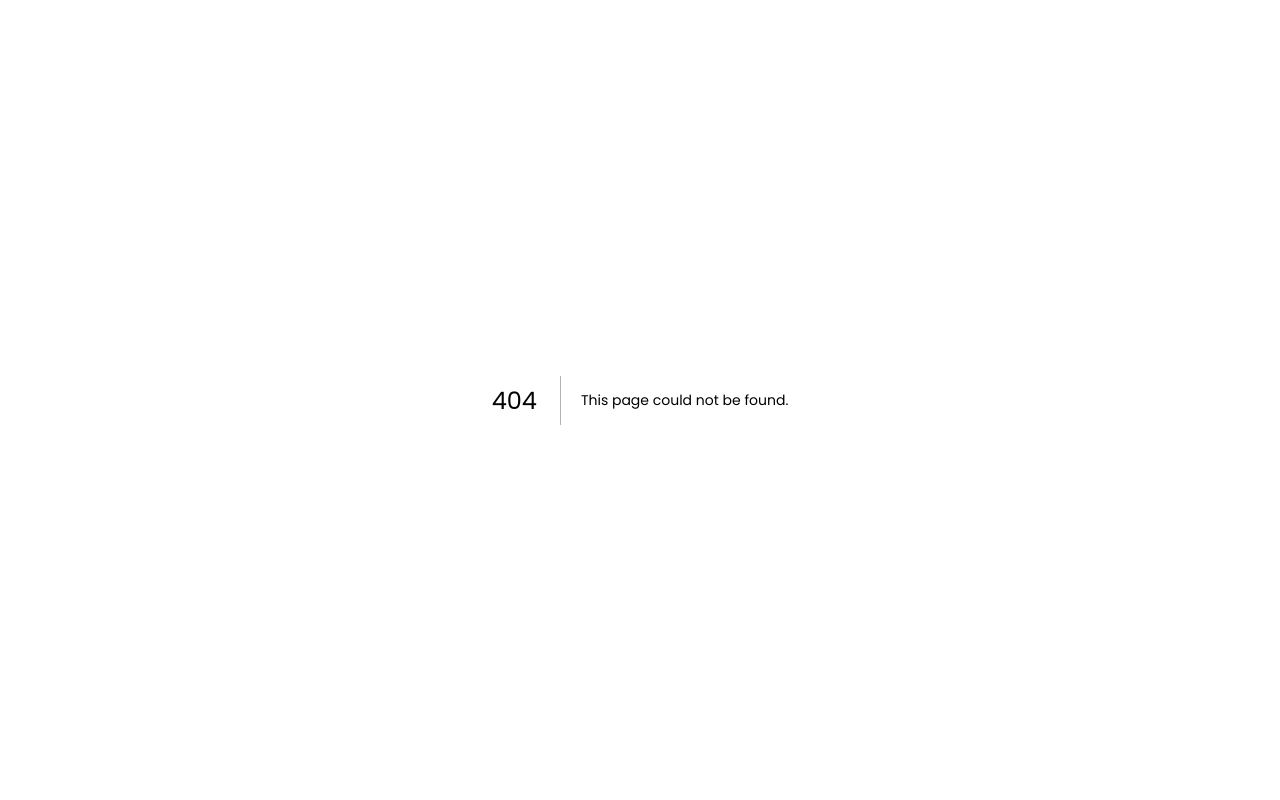
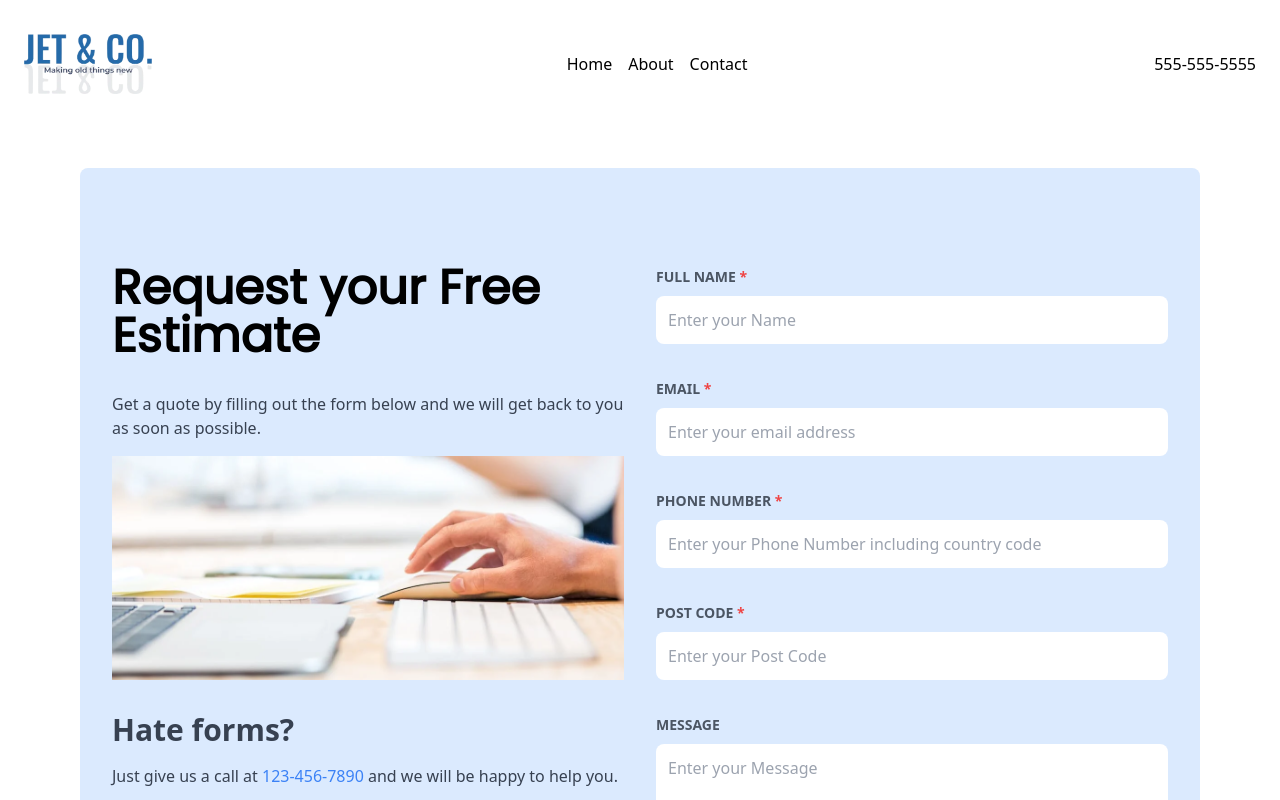
Before and after one commit to vr10t/jetandco, a Next.js app: page /contact in a window 1280 px wide. Before the commit this address had no page. Shown: the top 800 px of the page. Built offline with nearby package versions, Linux system fonts and the light colour scheme; a web font is replaced by a local one.

Commit message:
add contact page

```diff
--- a/src/components/Content.tsx
+++ b/src/components/Content.tsx
@@ -188,9 +188,8 @@ const Jumbotron: React.FC<JumbotronProps> = ({
     <div className="container mx-auto my-24 px-6">
       <section className="mb-32">
         <div
-          className="relative overflow-hidden bg-fixed"
+          className="relative overflow-hidden bg-center bg-no-repeat"
           style={{
-            backgroundPosition: "50%",
             backgroundImage: `url('${image}')`,
             height: "500px",
           }}
@@ -305,27 +304,28 @@ const GallerySection: React.FC<GallerySectionProps> = ({ items }) => {
                 className="relative h-44  w-72 overflow-hidden rounded-lg shadow-lg"
               >
                 <div className="relative z-10 h-0 w-full bg-red-500">
-                  <div className="absolute left-2 top-4 rounded bg-black/50 px-1 text-white">
+                  <div className="absolute select-none pointer-events-none left-2 top-4 rounded bg-black/50 px-1 text-white">
                     Before
                   </div>
-                  <div className="absolute right-2 top-4 rounded bg-black/50 px-1 text-white">
+                  <div className="absolute select-none pointer-events-none right-2 top-4 rounded bg-black/50 px-1 text-white">
                     After
                   </div>
                 </div>
                 {/* eslint-disable-next-line*/}
                 {/* @ts-ignore */}
                 <ImageSlider
-                  className=""
+                  className="dragg"
                   secondComponent={
-                    <div className="relative w-72 h-64">
-                    <Image className="object-cover" fill src={"/"+item.image.before} alt={item.title + " Before"} />
+                    <div draggable={false} className="relative w-72 h-64">
+                    <Image draggable={false} className="object-cover" fill src={"/"+item.image.before} alt={item.title + " Before"} />
                     </div>
                   }
                   firstComponent={
-                    <div className="relative w-72 h-64">
-                  <Image className="object-cover" fill src={"/"+item.image.after} alt={item.title + " After"} />
+                    <div draggable={false} className="relative w-72 h-64">
+                  <Image draggable={false} className="object-cover" fill src={"/"+item.image.after} alt={item.title + " After"} />
                   </div>
                   }
+                  delimiterIconStyles={{opacity: "0"}}
                 />
               </div>
             ))}
--- a/src/components/Layout.tsx
+++ b/src/components/Layout.tsx
@@ -13,7 +13,13 @@ const Layout: React.FC<LayoutProps> = ({ title, children }) => {
       <title>{title}</title>
 
       <div className="flex flex-col items-center justify-center min-h-screen py-2">
-        <Navbar />
+        <Navbar
+          links={[
+            { label: "Home", href: "/" },
+            { label: "About", href: "/about" },
+            { label: "Contact", href: "/contact" },
+          ]}
+         />
         <main className="flex max-w-full flex-col items-center justify-center text-center lg:px-20">
           {children}
         </main>
--- a/src/components/MainPage.tsx
+++ b/src/components/MainPage.tsx
@@ -87,10 +87,16 @@ const MainPage: React.FC = () => {
           },
           {
             image: "removing-dirt-1.webp",
-            title: "Concrete Cleaning",
+            title: "Pavement Cleaning",
             description:
               "Restore concrete surfaces like walkways, patios, and parking lots with our pressure washing.",
           },
+          {
+            image: "removing-dirt-2.webp",
+            title: "House Washing",
+            description:
+              "Remove dirt, grime, and stains from your home's exterior with our house washing service.",
+          }
         ]}
         title="
             Professional Exterior Cleaning Services
@@ -168,9 +174,9 @@ const MainPage: React.FC = () => {
       />
 
       <Jumbotron
-        title="Unparalleled Pressure Cleaning Services"
+        title="Ready to restore your property?"
         linkText="Get your free quote Now"
-        image="https://images.squarespace-cdn.com/content/v1/5c7c57e4840b1629e74fd189/1557788056855-17QEF1PZ0US9ZECTJ5MX/imag+4.jpg?format=2500w"
+        image="/roof-cleaning.webp"
         link="/contact"
       />
     </div>
--- a/src/components/Navbar.tsx
+++ b/src/components/Navbar.tsx
@@ -1,25 +1,71 @@
-import Image from "next/image";
-import Link from "next/link";
-import React from "react";
+// Navbar.tsx
 
-const Navbar: React.FC = () => {
+import Image from 'next/image';
+import React, { useState } from 'react';
+
+type Props = {
+  links: { label: string; href: string }[];
+};
+
+const Navbar: React.FC<Props> = ({ links }) => {
+  const [isOpen, setIsOpen] = useState(false);
+
+  const toggleMenu = () => {
+    setIsOpen(!isOpen);
+  };
+  console.log(links);
+
   return (
-    <nav className="relative flex flex-wrap items-center justify-between w-full py-2 text-black bg-white shadow-lg ">
-      <div className="flex flex-wrap items-center justify-between w-full px-3">
-        <Link className="relative h-16 w-44 " href="/">
-          <Image
-            className="h-full w-full object-scale-down"
-            src="/logo.webp"
-            fill
-            alt="logo"
-            sizes="(max-width: 639px) 100vw, (max-width: 1079px) 100vw, 1079px"
-          />
-        </Link>
-        <a className="text-xl font-bold" href="tel:+380 67 777 77 77">
-          +380 67 777 77 77
-        </a>
+    <nav className="p-6 w-full">
+      <div className="flex items-center justify-between flex-wrap">
+        <div className="flex items-center w-32 flex-shrink-0 mr-6">
+          <div className="relative h-16 w-full">
+            <Image src="/logo.webp" layout="fill" objectFit="contain" alt="logo" />
+            </div>
+        </div>
+        <div className="block lg:hidden">
+          <button
+            className="flex items-center px-3 py-2 border rounded hover:border-black"
+            onClick={toggleMenu}
+          >
+            <svg
+              className="fill-current h-3 w-3"
+              viewBox="0 0 20 20"
+              xmlns="http://www.w3.org/2000/svg"
+            >
+              <title>Menu</title>
+              <path d="M0 3h20v2H0V3zm0 6h20v2H0V9zm0 6h20v2H0v-2z" />
+            </svg>
+          </button>
+        </div>
+        <div
+          className={`${
+            isOpen ? 'block' : 'hidden'
+          } w-full block flex-grow lg:flex lg:items-center lg:w-auto`}
+        >
+          <div className="lg:flex-grow lg:text-center">
+            {links.map((link, index) => (
+              <a
+                key={index}
+                href={link.href}
+                className="block mt-4 lg:inline-block lg:mt-0 hover:text-black mr-4"
+              >
+                {link.label}
+              </a>
+            ))}
+          </div>
+        </div>
+        <div className="hidden lg:block">
+          <a
+            href="tel:555-555-5555"
+            className=""
+          >
+          555-555-5555
+          </a>
+          </div>
       </div>
     </nav>
   );
 };
+
 export default Navbar;
--- a/src/pages/about.tsx
+++ b/src/pages/about.tsx
@@ -122,3 +122,5 @@ const About: NextPage = () => {
 </>
   );
 }
+
+export default About;
--- /dev/null
+++ b/src/pages/contact.tsx
@@ -0,0 +1,149 @@
+import { NextPage } from "next";
+import Image from "next/image";
+import React from "react";
+import Layout from "../components/Layout";
+
+const Contact: NextPage = () => {
+  const [formData, setFormData] = React.useState({
+    name: "",
+    email: "",
+    phone: "",
+    postcode: "",
+    message: "",
+  });
+  const formRef = React.useRef<HTMLFormElement>(null);
+  function handleSubmit(e: React.FormEvent<HTMLFormElement>) {
+    e.preventDefault();
+    console.log(formData);
+  }
+
+  return (
+    <Layout title="Contact Us">
+      <div className="w-full px-8 py-24 mx-auto text-start bg-blue-100 my-12 rounded-lg grid grid-cols-1 gap-8 /50 md:grid-cols-2">
+        <div className="flex flex-col justify-start">
+          <div>
+            <h2 className="text-4xl font-bold leading-tight lg:text-5xl">
+              Request your Free Estimate
+            </h2>
+            <div className="mt-8 text-gray-700 ">
+              Get a quote by filling out the form below and we will get back to you as soon as possible.
+            </div>
+          </div>
+          <div className="mt-4 relative h-56 text-center">
+            <Image
+              className="object-cover"
+              fill
+              src="/contact.webp"
+              alt="Contact"
+            />
+          </div>
+          <div className="mt-8 text-gray-700 ">
+            <p className="text-xl font-bold leading-tight lg:text-3xl">
+              Hate forms?
+            </p>
+            <div className="mt-4">
+              <p>
+                Just give us a call at{" "}
+                <a className="text-blue-500" href="tel:123-456-7890">
+                  123-456-7890
+                </a>{" "}
+                and we will be happy to help you.
+              </p>
+            </div>
+            </div>
+        </div>
+        <form onSubmit={handleSubmit} ref={formRef}>
+          <div>
+            <span className="text-sm font-bold text-gray-600 uppercase ">
+              Full Name <span className="text-red-500">*</span>
+            </span>
+            <input
+              id="name"
+              name="name"
+              className="w-full p-3 mt-2 rounded-lg focus:shadow-outline bg-primary-100 focus:ring-primary-400 focus:outline-none focus:ring-2 "
+              type="text"
+              placeholder="Enter your Name"
+              value={formData.name}
+              onChange={(e) =>
+                setFormData({ ...formData, name: e.target.value })
+              }
+              required
+            />
+          </div>
+          <div className="mt-8">
+            <span className="text-sm font-bold text-gray-600 uppercase ">
+              Email <span className="text-red-500">*</span>
+            </span>
+            <input
+              id="email"
+              className="w-full p-3 mt-2 rounded-lg focus:shadow-outline bg-primary-100 focus:ring-primary-400 focus:outline-none focus:ring-2 "
+              type="email"
+              placeholder="Enter your email address"
+              value={formData.email}
+              onChange={(e) =>
+                setFormData({ ...formData, email: e.target.value })
+              }
+              required
+            />
+          </div>
+          <div className="mt-8">
+            <span className="text-sm font-bold text-gray-600 uppercase ">
+              Phone Number <span className="text-red-500">*</span>
+            </span>
+            <input
+              id="phone"
+              className="w-full p-3 mt-2 rounded-lg focus:shadow-outline bg-primary-100 focus:ring-primary-400 focus:outline-none focus:ring-2 "
+              type="tel"
+              placeholder="Enter your Phone Number including country code"
+              value={formData.phone}
+              onChange={(e) =>
+                setFormData({ ...formData, phone: e.target.value })
+              }
+              required
+            />
+          </div>
+          <div className="mt-8">
+            <span className="text-sm font-bold text-gray-600 uppercase ">
+              Post Code <span className="text-red-500">*</span>
+            </span>
+            <input
+              id="postcode"
+              className="w-full p-3 mt-2 rounded-lg focus:shadow-outline bg-primary-100 focus:ring-primary-400 focus:outline-none focus:ring-2 "
+              type="text"
+              value={formData.postcode}
+              onChange={(e) =>
+                setFormData({ ...formData, postcode: e.target.value })
+              }
+              placeholder="Enter your Post Code"
+              required
+            />
+          </div>
+
+          <div className="mt-8">
+            <span className="text-sm font-bold text-gray-600 uppercase ">
+              Message
+            </span>
+            <textarea
+              id="message"
+              className="w-full h-32 p-3 mt-2 rounded-lg focus:shadow-outline bg-primary-100 focus:ring-primary-400 focus:outline-none focus:ring-2 "
+              placeholder="Enter your Message"
+              value={formData.message}
+              onChange={(e) =>
+                setFormData({ ...formData, message: e.target.value })
+              }
+            ></textarea>
+          </div>
+          <div className="mt-8">
+            <button
+              className="w-full p-3 text-sm font-bold tracking-wide text-gray-700 uppercase rounded-lg focus:shadow-outline bg-blue-300 hover:bg-primary-700 focus:outline-none"
+              type="submit"
+            >
+              Send Message
+            </button>
+          </div>
+        </form>
+      </div>
+    </Layout>
+  );
+};
+export default Contact;
--- a/src/pages/index.tsx
+++ b/src/pages/index.tsx
@@ -79,7 +79,13 @@ const Home: NextPage = () => {
         />
       </Head>
       <main>
-        <Navbar />
+        <Navbar
+          links={[
+            { label: "Home", href: "/" },
+            { label: "About", href: "/about" },
+            { label: "Contact", href: "/contact" },
+          ]}
+        />
         <div className="relative flex min-h-screen flex-col">
           <Image
             loading="eager"
```
Also changed, not shown: public/contact.webp (added).
